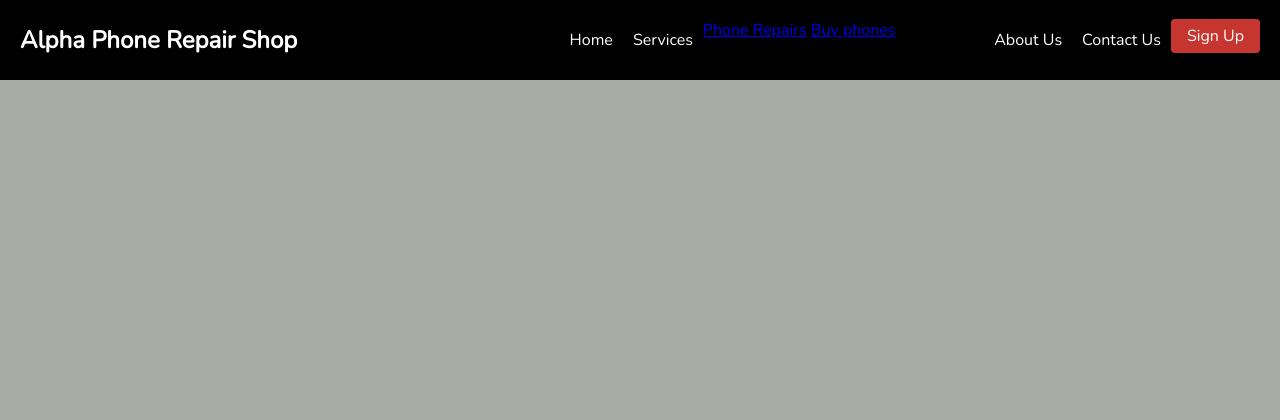
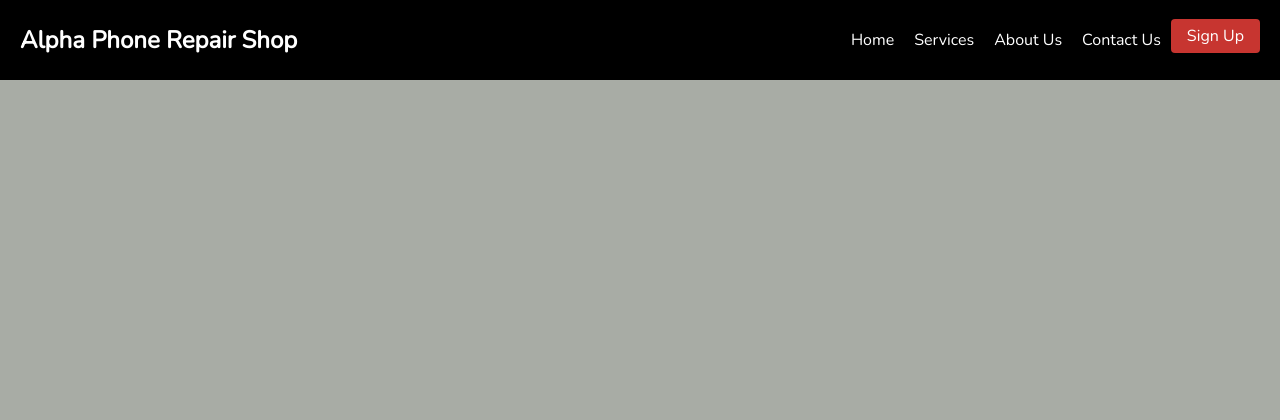
Before and after one commit to amcoolalphonce/PhoneRepairShop, a Django app: template store/templates/store/base.html in a window 1280 px wide. Shown: the top 420 px of the page. Run offline with Django 3.2, Linux system fonts and the light colour scheme; the template is opened without the code that fills it, so the values that code supplies are empty.

Commit message:
deleted the dropdown feature

```diff
--- a/store/templates/store/base.html
+++ b/store/templates/store/base.html
@@ -24,11 +24,6 @@
                         <ul class="nav-menu">
                                 <li><a href="#" class="nav-links">Home</a></li>
                                 <li><a href="#" class="nav-links">Services</a></li>
-                                <ul  class="dropdown">
-                                        <li><a href="#">Phone Repairs</a></li>
-                                        <li> <a href="#">Buy phones</a> </li>
-                                        <li><a href="#"></a>Accessories</li>
-                                </ul>
                                 <li><a href="#" class="nav-links">About Us</a></li>
                                 <li><a href="#" class="nav-links">Contact Us</a></li>
                                 <li><a href="#" class="nav-links nav-links-btn">Sign Up</a></li>
```
